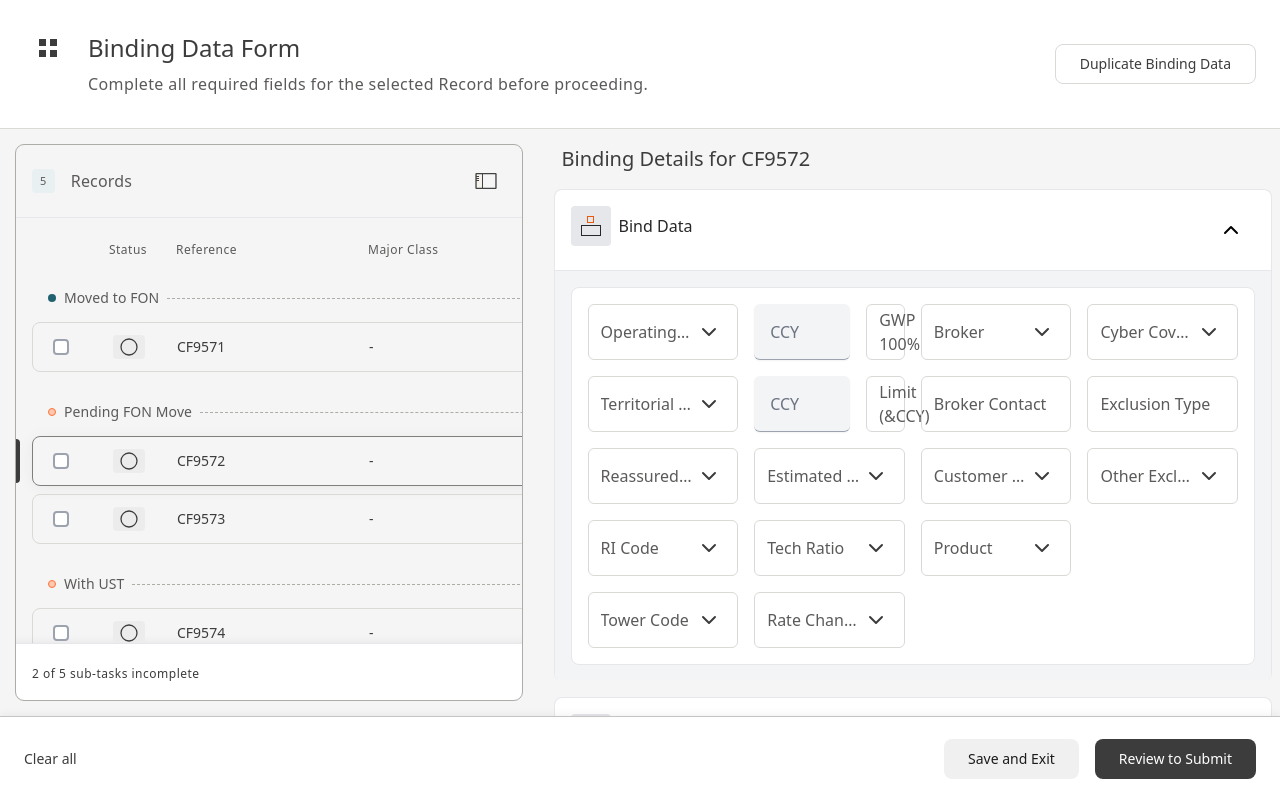
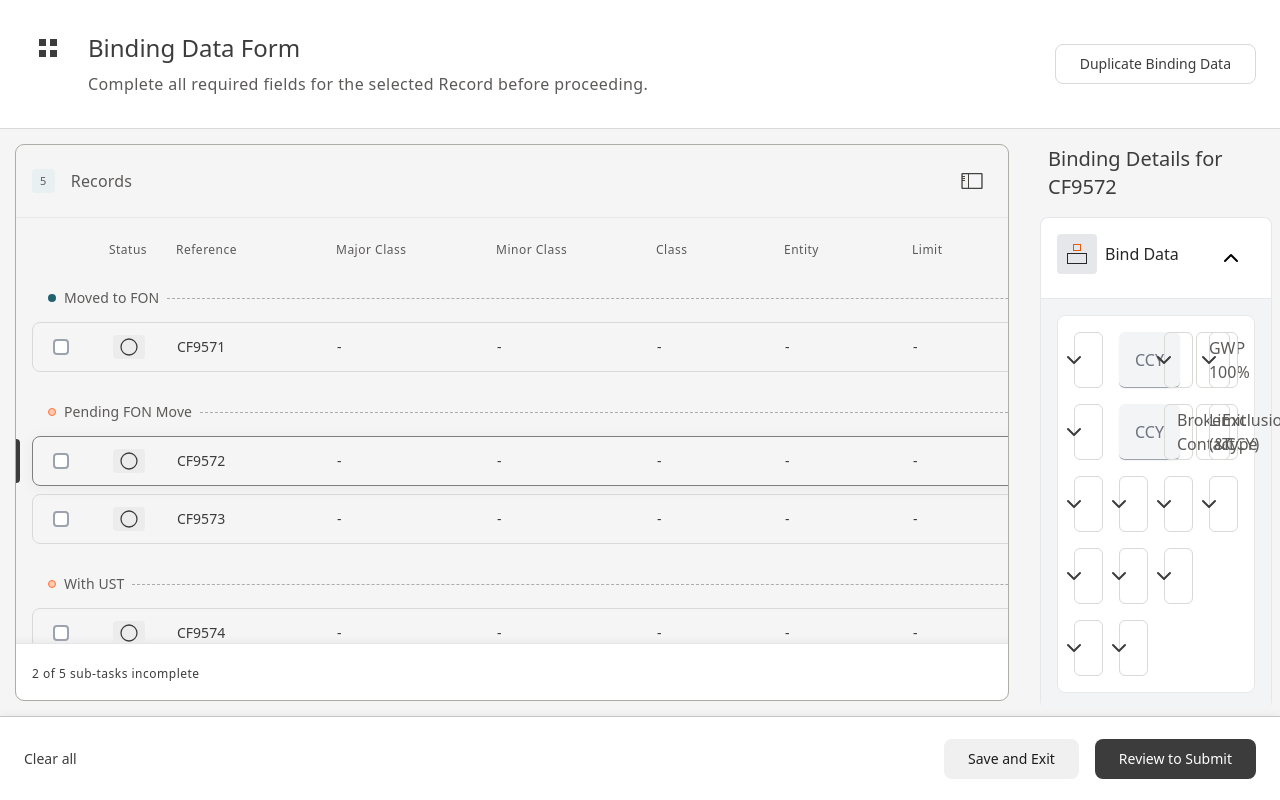
Before and after one commit to KN-MKL/Markel, a React (Create React App) app: page / in a window 1280 px wide. Both pictures are taken after a click on the button 217 px from the left and 181 px from the top of the page. Built offline with nearby package versions, Linux system fonts and the light colour scheme.

Commit message:
Sidebar: align with Gemini layout (sticky reference with conditional shadow, discrete 269px↔1024px width toggle)

```diff
--- a/src/components/Sidebar.js
+++ b/src/components/Sidebar.js
@@ -76,16 +76,14 @@ const ExpandedHeader = ({ showEdgeShadow }) => (
     <div className="sticky left-0 flex-shrink-0 w-14 p-2 bg-transparent z-20"></div>
     {/* 2: Status (transparent bg) */}
     <div className="sticky left-14 flex-shrink-0 w-20 flex items-center justify-center bg-transparent z-20">Status</div>
-    {/* 3: Reference (conditional shadow, transparent bg) */}
-    <div className="sticky flex-shrink-0 w-48 px-2 bg-transparent z-30 relative" style={{ left: '8.5rem' }}>
+    {/* 3: Reference (conditional shadow) */}
+    <div
+      className={`sticky flex-shrink-0 w-40 px-2 bg-transparent z-20 ${
+        showEdgeShadow ? 'shadow-[4px_0_5px_-2px_rgba(0,0,0,0.08)]' : ''
+      }`}
+      style={{ left: '8.5rem' }}
+    >
       Reference
-      {showEdgeShadow && (
-        <>
-          {/* Left-side mask stretching to the sidebar's left edge */}
-          <div className="absolute top-0 bottom-0 left-[-100vw] right-full bg-[#F5F5F5] pointer-events-none z-30" />
-          <div className="absolute right-0 top-0 bottom-0 w-3 pointer-events-none z-30" style={{ boxShadow: 'inset -10px 0 8px -8px rgba(0,0,0,0.12)' }} />
-        </>
-      )}
     </div>
     {/* Non-sticky columns */}
     <div className="flex-shrink-0 w-40 px-2">Major Class</div>
@@ -121,16 +119,14 @@ const ExpandedRecordRow = ({ item, active, onClick, showEdgeShadow }) => {
         <div className="sticky left-14 z-10 flex-shrink-0 w-20 flex items-center justify-center bg-transparent">
           <div className="h-6 p-1 bg-[#ECECEC] rounded flex justify-center items-center"><NotStartedIcon /></div>
         </div>
-        {/* 3: Reference (conditional shadow, transparent bg) */}
-        <div className="sticky z-30 flex-shrink-0 w-48 py-3 px-2 flex items-center bg-transparent truncate relative" style={{ left: '8.5rem' }}>
+        {/* 3: Reference (conditional shadow) */}
+        <div
+          className={`sticky z-20 flex-shrink-0 w-40 py-3 px-2 flex items-center bg-transparent truncate ${
+            showEdgeShadow ? 'shadow-[4px_0_5px_-2px_rgba(0,0,0,0.08)]' : ''
+          }`}
+          style={{ left: '8.5rem' }}
+        >
           <span>{ref || `${code} ${suffix || ''}`}</span>
-          {showEdgeShadow && (
-            <>
-              {/* Left-side mask stretching to the sidebar's left edge */}
-              <div className="absolute top-0 bottom-0 left-[-100vw] right-full bg-[#F5F5F5] pointer-events-none z-30" />
-              <div className="absolute right-0 top-0 bottom-0 w-3 pointer-events-none z-30" style={{ boxShadow: 'inset -10px 0 8px -8px rgba(0,0,0,0.12)' }} />
-            </>
-          )}
         </div>
         {/* Non-sticky columns */}
         <div className="flex-shrink-0 w-40 py-3 px-2 flex items-center truncate"><span>-</span></div>
@@ -191,8 +187,8 @@ const Sidebar = ({ activeRecord, setActiveRecord, recordData, className = '' })
   const totalRecords = list.reduce((sum, g) => sum + g.items.length, 0);
 
   const [isExpanded, setIsExpanded] = React.useState(false);
-  // Responsive expanded width: never smaller than 360px, prefer ~42vw, cap at 1024px
-  const expandedWidth = 'clamp(360px, 42vw, 1024px)';
+  // Keep Gemini layout behavior: discrete 269px ↔ 1024px toggle
+  const expandedWidth = isExpanded ? '1024px' : '269px';
   const verticalScrollRef = React.useRef(null);
   const [showTopShadow, setShowTopShadow] = React.useState(false);
   const [showBottomShadow, setShowBottomShadow] = React.useState(true);
@@ -229,7 +225,7 @@ const Sidebar = ({ activeRecord, setActiveRecord, recordData, className = '' })
     return (
     <aside
       className={`flex flex-col self-stretch p-4 flex-none transition-all duration-300 ease-in-out ${className}`}
-      style={{ width: isExpanded ? expandedWidth : '269px' }}
+      style={{ width: expandedWidth }}
     >
       <div className={`flex h-full w-full flex-col justify-between overflow-hidden rounded-lg outline outline-[0.5px] outline-[#ADACA7] bg-transparent`}>
         {/* Header */}
@@ -252,7 +248,14 @@ const Sidebar = ({ activeRecord, setActiveRecord, recordData, className = '' })
                   <ExpandedHeader showEdgeShadow={showEdgeShadow} />
                   <div className="flex flex-col gap-4 mt-2">
                     {list.map(group => (
-                      <RecordGroup key={group.key} {...group} activeRecordId={activeRecord} onRecordClick={setActiveRecord} isExpanded={isExpanded} showEdgeShadow={showEdgeShadow} />
+                      <RecordGroup
+                        key={group.key}
+                        {...group}
+                        activeRecordId={activeRecord}
+                        onRecordClick={setActiveRecord}
+                        isExpanded={isExpanded}
+                        showEdgeShadow={showEdgeShadow}
+                      />
                     ))}
                   </div>
                 </div>
```
